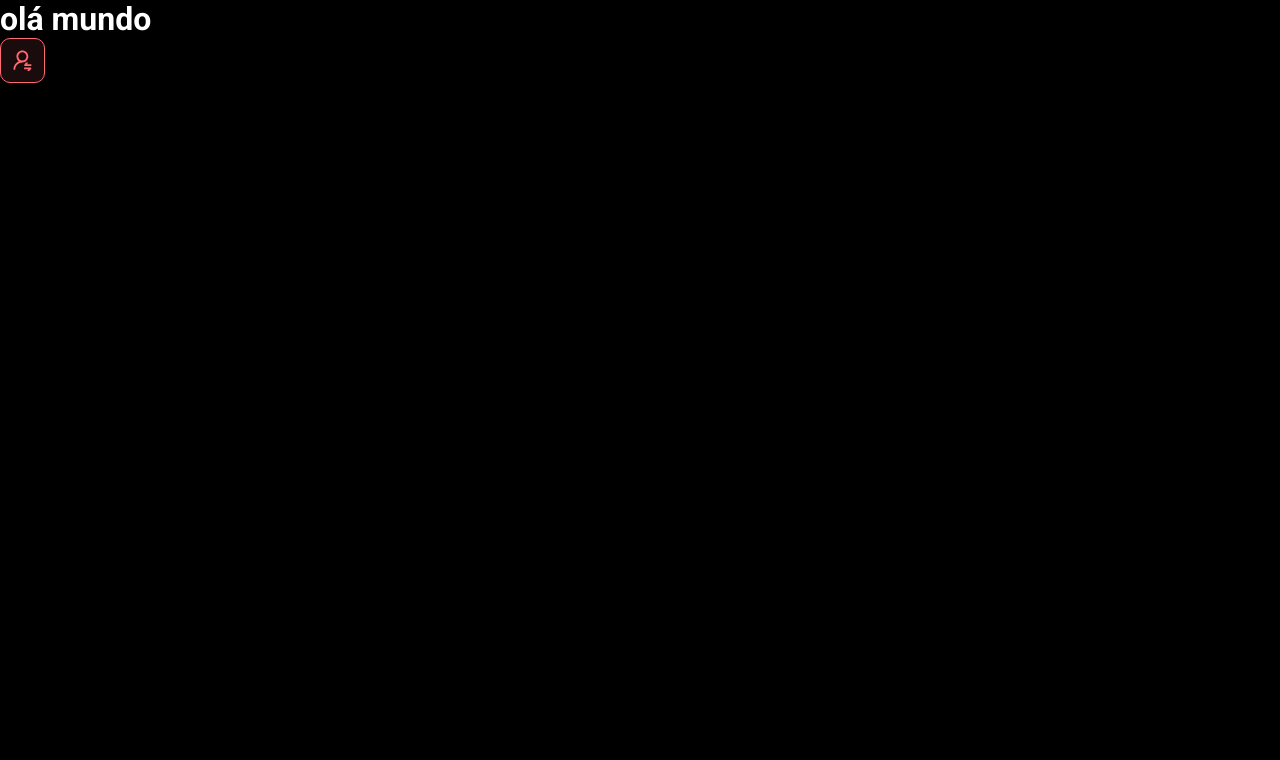
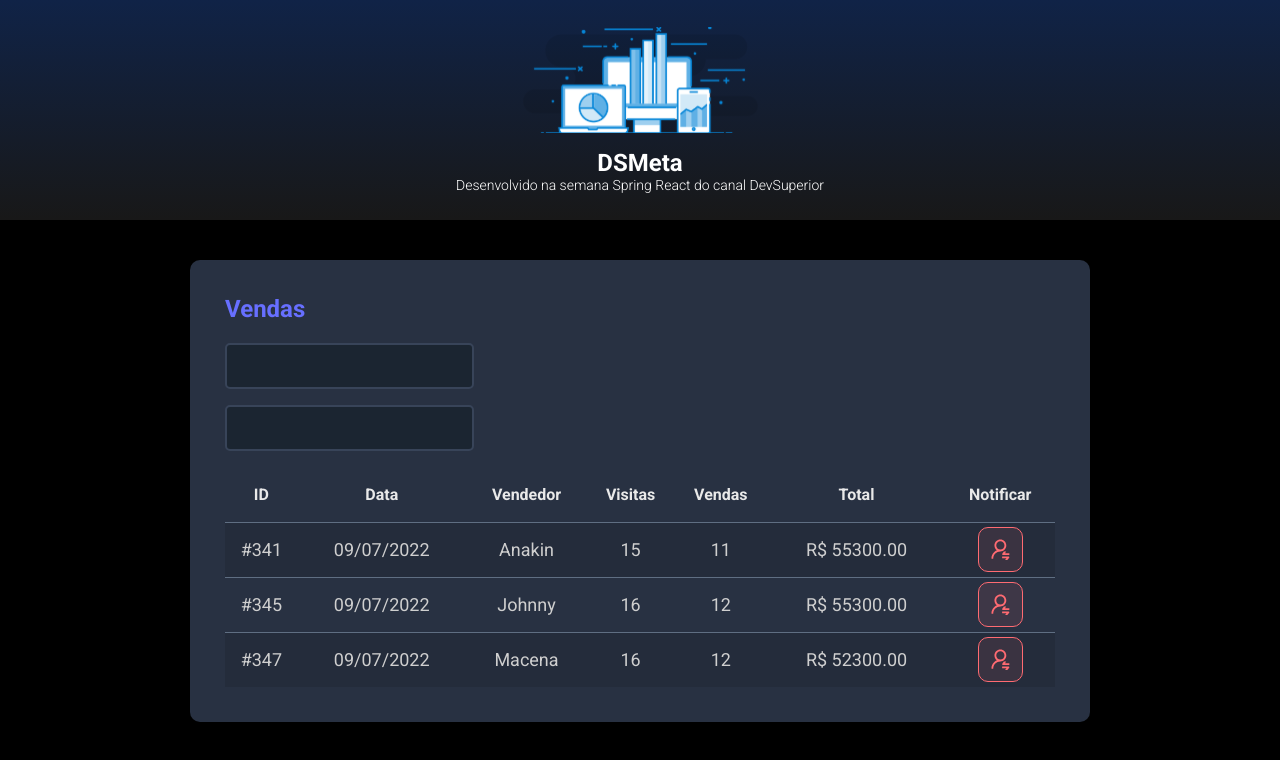
Before and after one commit to JohnnyLorran/ProjectSpringReact, a React (Vite) app in the folder frontend/: page / in a window 1280 px wide. Shown: the top 760 px of the page. Built offline with nearby package versions, Linux system fonts and the light colour scheme.

Commit message:
Other components

```diff
--- a/frontend/index.html
+++ b/frontend/index.html
@@ -2,7 +2,7 @@
 <html lang="en">
   <head>
     <meta charset="UTF-8" />
-    <link rel="icon" type="image/svg+xml" href="/src/favicon.svg" />
+    <link rel="icon" type="image/svg+xml" href="" />
     <meta name="viewport" content="width=device-width, initial-scale=1.0" />
     <title>Vite App</title>
   </head>
--- a/frontend/src/App.tsx
+++ b/frontend/src/App.tsx
@@ -1,11 +1,20 @@
+import HeaderClass from "./components/Header"
+import SalesCard from "./components/SalesCard"
 import NotificationButton from "./components/NotificationButton"
 
 function App() {
 
-  return(
+  return (
     <>
-    <h1>olá mundo</h1>
-    <NotificationButton />
+      <HeaderClass />
+
+      <main>
+        <section id="sales">
+          <div className="dsmeta-container">
+            <SalesCard />
+          </div>
+        </section>
+      </main>
     </>
   )
 
--- /dev/null
+++ b/frontend/src/components/Header/index.tsx
@@ -0,0 +1,20 @@
+import LogoImg from "./../../assets/img/dsmetalogo.svg"
+import './styles.css'
+
+function Header() {
+
+    return (
+        <>
+            <header>
+                <div className="dsmeta-logo-container">
+                    <img src={LogoImg} alt="DSMeta Logo" />
+                        <h1>DSMeta</h1>
+                        <p>Desenvolvido na semana Spring React do canal <a href="https://www.youtube.com/c/DevSuperior">DevSuperior</a></p>
+                </div>
+            </header>
+        </>
+    )
+
+}
+
+export default Header
--- /dev/null
+++ b/frontend/src/components/Header/styles.css
@@ -0,0 +1,27 @@
+header {
+    background: linear-gradient(180deg, #102347 0%, #181818 100%);
+    height: 220px;
+    display: flex;
+    align-items: center;
+    justify-content: center;
+}
+
+.dsmeta-logo-container {
+    display: flex;
+    flex-direction: column;
+    align-items: center;
+}
+
+.dsmeta-logo-container img {
+    width: 235px;
+}
+
+.dsmeta-logo-container h1 {
+    margin-top: 15px;
+    font-size: 24px;
+}
+
+.dsmeta-logo-container p {
+    font-size: 14px;
+    font-weight: 300;
+}
--- a/frontend/src/components/NotificationButton/styles.css
+++ b/frontend/src/components/NotificationButton/styles.css
@@ -1,4 +1,4 @@
-.dsmeta-red-btn{
+.dsmeta-red-btn {
     height: 45px;
     width: 45px;
     background-color: rgba(255, 107, 114, 0.1);
@@ -10,6 +10,6 @@
     cursor: pointer;
 }
 
-.dsmeta-red-btn img{
+.dsmeta-red-btn img {
     width: 19px;
 }
--- /dev/null
+++ b/frontend/src/components/SalesCard/index.tsx
@@ -0,0 +1,78 @@
+import NotificationButton from '../NotificationButton'
+import './styles.css'
+
+function SalesCard() {
+    return (
+        <>
+            <div className="dsmeta-card">
+                <h2 className="dsmeta-sales-tittle">Vendas</h2>
+                <div>
+                    <div className="dsmeta-form-control-container">
+                        <input className="dsmeta-form-control" type="text" />
+                    </div>
+                    <div className="dsmeta-form-control-container">
+                        <input className="dsmeta-form-control" type="text" />
+                    </div>
+                </div>
+                <div>
+                    <table className="dsmeta-sales-table">
+                        <thead>
+                            <tr>
+                                <th className="show-992px">ID</th>
+                                <th className="show-576px">Data</th>
+                                <th>Vendedor</th>
+                                <th className="show-992px">Visitas</th>
+                                <th className="show-992px">Vendas</th>
+                                <th>Total</th>
+                                <th>Notificar</th>
+                            </tr>
+                        </thead>
+                        <tbody>
+                            <tr>
+                                <td className="show-992px">#341</td>
+                                <td className="show-576px">09/07/2022</td>
+                                <td>Anakin</td>
+                                <td className="show-992px">15</td>
+                                <td className="show-992px">11</td>
+                                <td>R$ 55300.00</td>
+                                <td>
+                                    <div className="dsmeta-red-btn-container">
+                                        <NotificationButton />
+                                    </div>
+                                </td>
+                            </tr>
+                            <tr>
+                                <td className="show-992px">#345</td>
+                                <td className="show-576px">09/07/2022</td>
+                                <td>Johnny</td>
+                                <td className="show-992px">16</td>
+                                <td className="show-992px">12</td>
+                                <td>R$ 55300.00</td>
+                                <td>
+                                    <div className="dsmeta-red-btn-container">
+                                        <NotificationButton />
+                                    </div>
+                                </td>
+                            </tr>
+                            <tr>
+                                <td className="show-992px">#347</td>
+                                <td className="show-576px">09/07/2022</td>
+                                <td>Macena</td>
+                                <td className="show-992px">16</td>
+                                <td className="show-992px">12</td>
+                                <td>R$ 52300.00</td>
+                                <td>
+                                    <div className="dsmeta-red-btn-container">
+                                        <NotificationButton />
+                                    </div>
+                                </td>
+                            </tr>
+                        </tbody>
+                    </table>
+                </div>
+            </div>
+        </>
+    )
+}
+
+export default SalesCard
--- /dev/null
+++ b/frontend/src/components/SalesCard/styles.css
@@ -0,0 +1,98 @@
+.dsmeta-card {
+    background-color: #283142;
+    border-radius: 10px;
+    padding: 30px 10px;
+}
+
+.dsmeta-sales-tittle {
+    color: #676fff;
+    font-size: 24px;
+    margin-bottom: 20px;
+}
+
+.dsmeta-form-control {
+    height: 46px;
+    background-color: #1b2531;
+    border: 2px solid #384459;
+    border-radius: 5px;
+    color: #9AAABE;
+    padding: 0 20px;
+    font-size: 18px;
+}
+
+.dsmeta-form-control-container {
+    margin-bottom: 16px;
+    max-width: 300px;
+}
+
+.dsmeta-sales-table {
+    width: 100%;
+    border-spacing: 0;
+    border-collapse: collapse;
+}
+
+.dsmeta-sales-table thead {
+    height: 55px;
+    font-size: 16px;
+    color: #E9E9E9;
+    font-weight: 700;
+}
+
+.dsmeta-sales-table tbody {
+    font-size: 14px;
+    font-weight: 400;
+    color: #CFCFCF;
+    text-align: center;
+}
+
+.dsmeta-sales-table tbody tr {
+    height: 74px;
+    border-top: 1px solid #5F6E82;
+}
+
+.dsmeta-sales-table tbody tr:hover>td {
+    background-color: #384459;
+}
+
+.dsmeta-sales-table tbody tr:nth-child(odd) {
+    background-color: #242C3B;
+}
+
+.dsmeta-red-btn-container {
+    display: flex;
+    justify-content: center;
+}
+
+
+.show-576px {
+    display: none;
+}
+
+.show-992px {
+    display: none;
+}
+
+@media(min-width: 576px) {
+    .show-576px {
+        display: table-cell;
+    }
+
+    .dsmeta-card {
+        padding: 35px;
+    }
+
+    .dsmeta-sales-table tbody {
+        font-size: 18px;
+    }
+
+    .dsmeta-sales-table tbody tr {
+        height: 55px;
+    }
+
+}
+
+@media(min-width: 992px) {
+    .show-992px {
+        display: table-cell;
+    }
+}
--- a/frontend/src/index.css
+++ b/frontend/src/index.css
@@ -17,3 +17,13 @@
     color: unset;
     text-decoration: none;
 }
+
+.dsmeta-container{
+    width: 100%;
+    max-width: 900px;
+    margin: 0 auto;
+}
+
+#sales{
+    padding: 40px 10px;
+}
```
Also changed, not shown: frontend/src/assets/img/dsmetalogo.svg (added).
